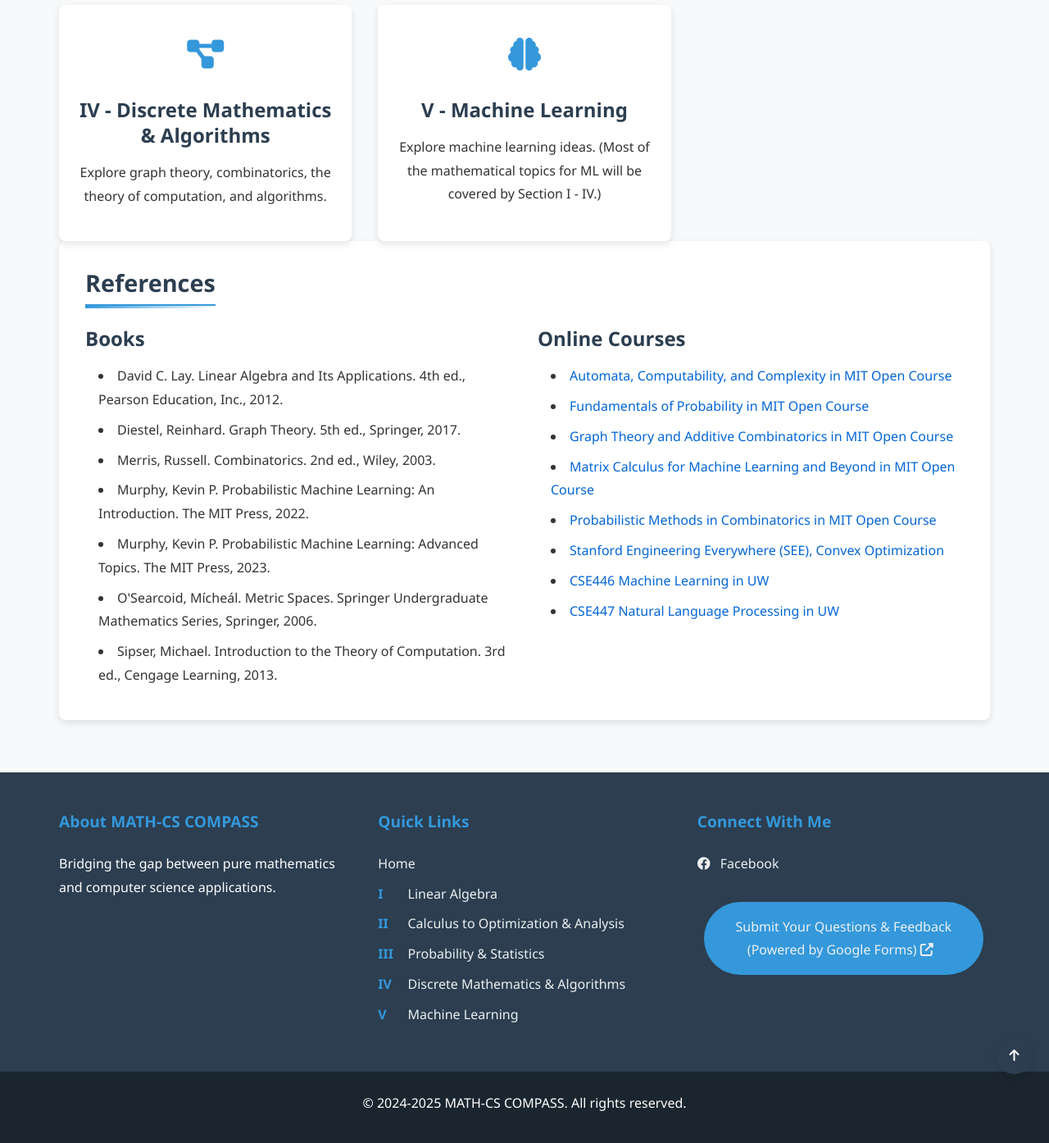
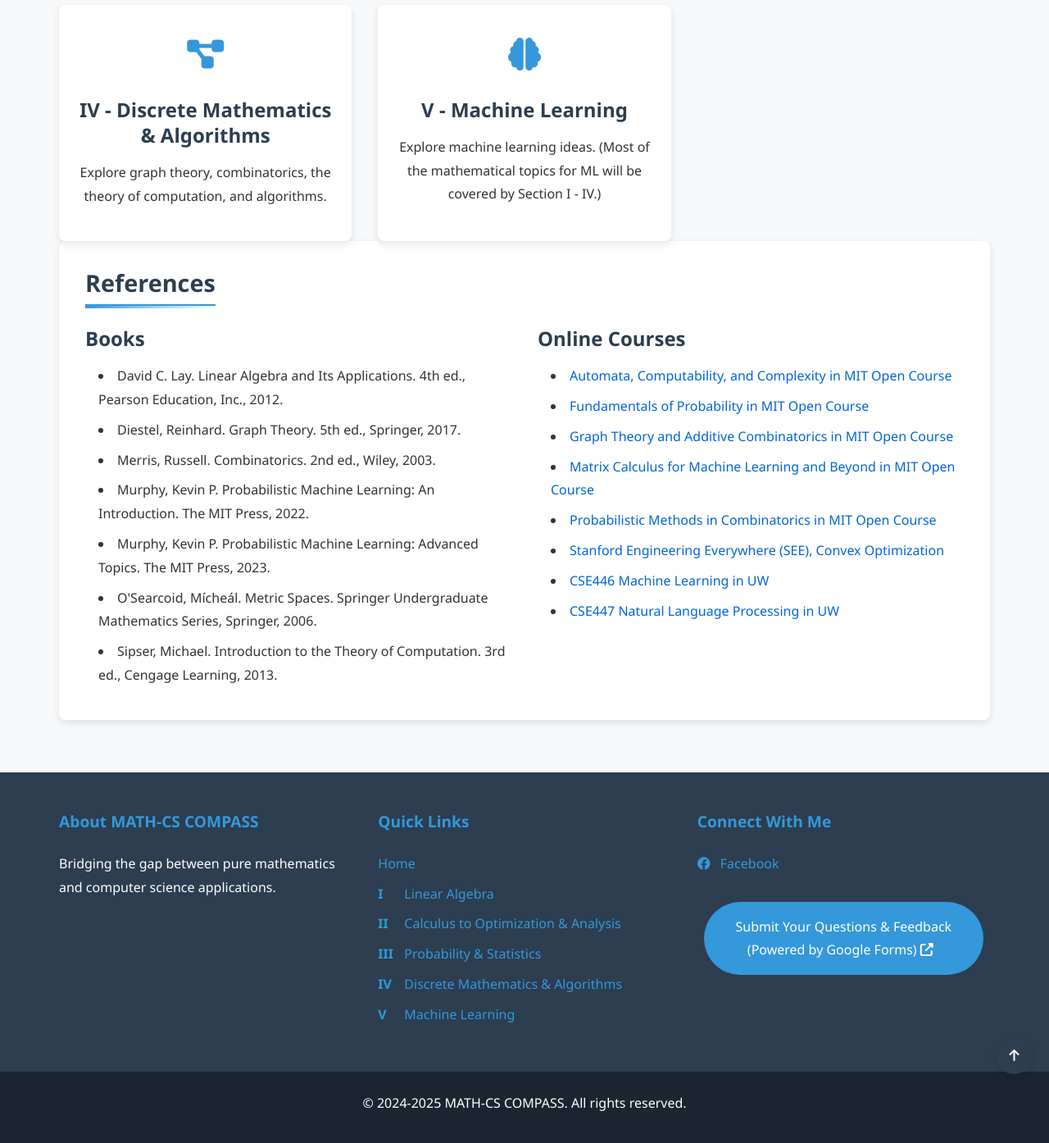
Before and after one commit to Yusukey01/yusukey01.github.io, a Jekyll site: the page built from index.html, in a window 1280 px wide and 1400 px high, scrolled down 1490 px. Shown: the top 1394 px of the window at 82% size. Built offline with Jekyll 4.4.1, drawn with Linux system fonts in a browser that asks for light colours.

Commit message:
fixed footer

```diff
--- a/css/styles.css
+++ b/css/styles.css
@@ -1208,11 +1208,20 @@
     margin-bottom: var(--spacing-xs);
   }
 
-  .footer-links a,
-  .footer-social a {
-    color: #ecf0f1;
-    text-decoration: none;
-    transition: color var(--transition-normal);
+
+  .footer-links a {
+    display: flex;
+    align-items: center;
+  }
+
+  .footer-links .nav-number {
+      font-weight: bold;
+      color: var(--primary-color);
+      display: inline-block;
+      width: 1.5em;
+      text-align: left;
+      flex-shrink: 0;
+      margin-right: 0.5rem;
   }
 
   .footer-links a:hover,
@@ -1229,6 +1238,34 @@
     text-align: center;
     padding: 1.5rem 0;
     margin-top: 3rem;
+  }
+
+  @media (max-width: 992px) {
+    .footer-links li {
+        margin-bottom: var(--spacing-xs);
+        display: flex;
+        align-items: center;
+        width: 100%;
+    }
+
+    .footer-links a {
+        display: flex;
+        align-items: center;
+        width: 100%;
+    }
+
+    .footer-links .nav-number {
+        width: 1.5em;
+        text-align: left;
+        flex-shrink: 0;
+        margin-right: 0.5rem;
+    }
+  }
+
+  @media (max-width: 768px) {
+    .footer-links .nav-number {
+        width: 1.8em; /* Slightly wider for better alignment on very small screens */
+    }
   }
 
   /* ========== 13. Typography & Headers ========== */
```
